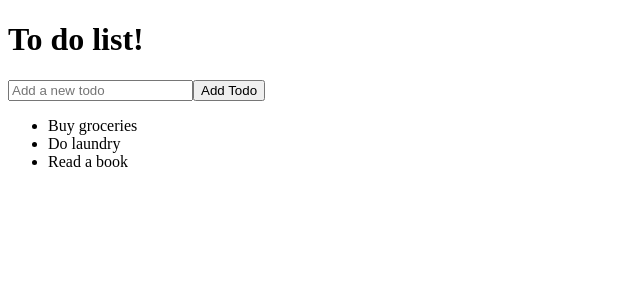
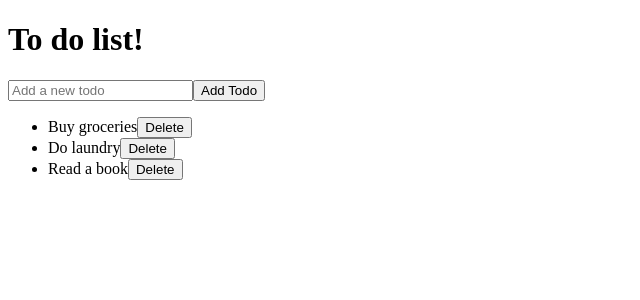
Before and after one commit to gautham-sedin/todo-dev-practise, a React (Vite) app: page / in a window 1280 px wide. Shown: the top 300 px of the page, without its empty margins (0-640 px from the left). Built offline with nearby package versions, Linux system fonts and the light colour scheme.

Commit message:
feat: Delete functionality integrated

```diff
--- a/src/App.jsx
+++ b/src/App.jsx
@@ -34,6 +34,13 @@ function App() {
       handleAdd();
   }
 
+  function handleDelete(id) {
+    console.log("Triggered delete functionality");
+    const updatedTodos = todos.filter((todos) => todos.id !== id);
+    console.log("Updated todos list: ", updatedTodos);
+    setTodos(updatedTodos);
+  }
+
   return (
     <>
       <h1>To do list!</h1>
@@ -48,7 +55,11 @@ function App() {
       <ul>
       {
         todos.map((todo, index) => (
-          <TodoItem key={todo.id} text={todo.text} />
+          <TodoItem
+            key={todo.id}
+            text={todo.text}
+            onDelete={() => handleDelete(todo.id)}
+          />
         ))
       }
       </ul>
--- a/src/TodoItem.jsx
+++ b/src/TodoItem.jsx
@@ -1,5 +1,10 @@
-function TodoItem({ text }) {
-    return <li>{text}</li>;
+function TodoItem({ text, onDelete }) {
+    return (
+        <li>
+            {text}
+            <button onClick={onDelete}>Delete</button>
+        </li>
+    );
 }
 
 export default TodoItem;
```
